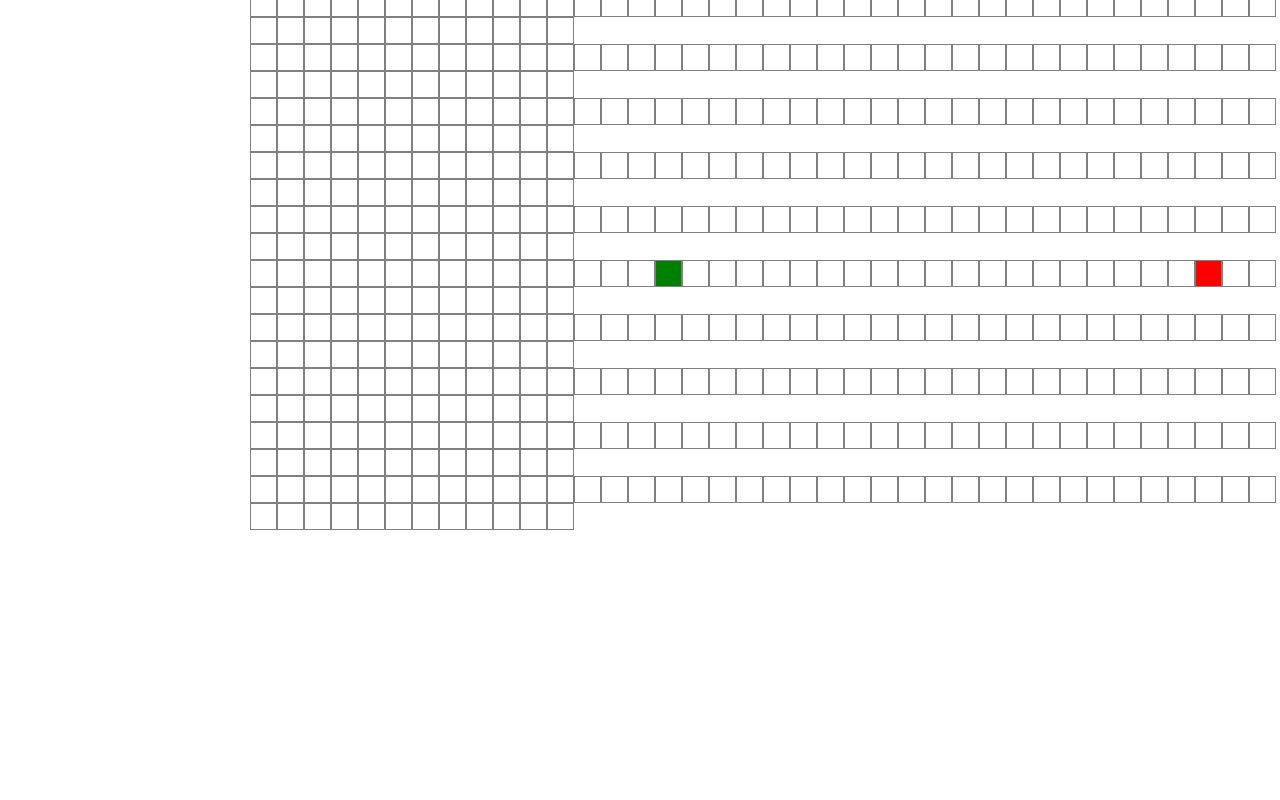
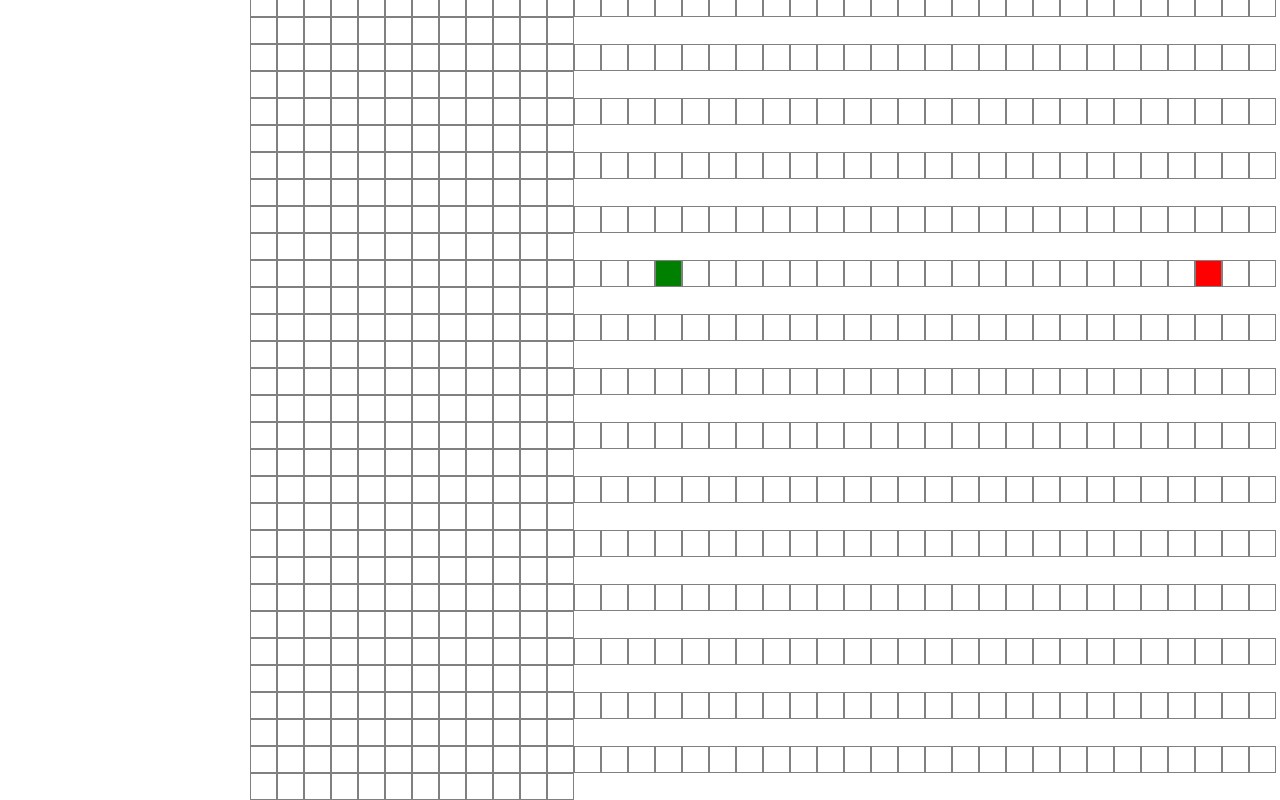
Before and after one commit to Kiyeo/pathfinding-visualiser, a React (Create React App) app: page / in a window 1280 px wide. Shown: the part 552-1352 px from the top of the page. Before the commit the page ends 1082 px from the top, so only its background shows below. Built offline with nearby package versions, Linux system fonts and the light colour scheme.

Commit message:
Use array of refs to reference each node

```diff
--- a/src/algorithms/dijkstra.js
+++ b/src/algorithms/dijkstra.js
@@ -3,20 +3,20 @@
 // previous node, effectively allowing us to compute the shortest path
 // by backtracking from the finish node.
 export function dijkstra(grid, startNode, finishNode) {
-  const visitedNodesInOrder = [];
+  const visitedNodes = [];
   startNode.distance = 0;
   const unvisitedNodes = getAllNodes(grid);
-  while (!!unvisitedNodes.length) {
+  while (true) {
     sortNodesByDistance(unvisitedNodes);
     const closestNode = unvisitedNodes.shift();
     // If we encounter a wall, we skip it.
     if (closestNode.isWall) continue;
     // If the closest node is at a distance of infinity,
     // we must be trapped and should therefore stop.
-    if (closestNode.distance === Infinity) return visitedNodesInOrder;
+    if (closestNode.distance === Infinity) return visitedNodes;
     closestNode.isVisited = true;
-    visitedNodesInOrder.push(closestNode);
-    if (closestNode === finishNode) return visitedNodesInOrder;
+    visitedNodes.push(closestNode);
+    if (closestNode === finishNode) return visitedNodes;
     updateUnvisitedNeighbors(closestNode, grid);
   }
 }
--- a/src/pathfinding/Node/Node.jsx
+++ b/src/pathfinding/Node/Node.jsx
@@ -1,10 +1,14 @@
-import React from "react";
+import React, { forwardRef } from "react";
 import "./Node.css";
 
-export default function Node(props) {
+export default forwardRef((props, ref) => {
   const { row, col, isStart, isFinish } = props;
   const extraClassName = isFinish ? "node-finish" : isStart ? "node-start" : "";
   return (
-    <div id={`node-${row}-${col}`} className={`node ${extraClassName}`}></div>
+    <div
+      id={`node-${row}-${col}`}
+      ref={ref}
+      className={`node ${extraClassName}`}
+    ></div>
   );
-}
+});
--- a/src/pathfinding/grid.jsx
+++ b/src/pathfinding/grid.jsx
@@ -1,4 +1,4 @@
-import React, { useState, useEffect } from "react";
+import React, { useState, useEffect, useRef } from "react";
 import Node from "./Node/Node.jsx";
 import {
   getNodesInShortestPathOrder,
@@ -12,10 +12,11 @@ const FINISH_NODE_COL = 35;
 
 export default function Grid() {
   const [grid, setGrid] = useState([]);
+  const nodeRefArray = useRef([]);
 
   useEffect(() => {
     const grid = [];
-    for (let row = 0; row < 15; row++) {
+    for (let row = 0; row < 20; row++) {
       const currentRow = [];
       for (let col = 0; col < 50; col++) {
         currentRow.push(createNode(row, col));
@@ -35,8 +36,10 @@ export default function Grid() {
       }
       setTimeout(() => {
         const node = visitedNodesInOrder[i];
-        document.getElementById(`node-${node.row}-${node.col}`).className =
+        nodeRefArray.current[`${node.row}-${node.col}`].className =
           "node node-visited";
+        //document.getElementById(`node-${node.row}-${node.col}`).className =
+        //  "node node-visited";
       }, 10 * i);
     }
   };
@@ -45,15 +48,17 @@ export default function Grid() {
     for (let i = 0; i < nodesInShortestPathOrder.length; i++) {
       setTimeout(() => {
         const node = nodesInShortestPathOrder[i];
-        document.getElementById(`node-${node.row}-${node.col}`).className =
+        nodeRefArray.current[`${node.row}-${node.col}`].className =
           "node node-shortest-path";
+        //document.getElementById(`node-${node.row}-${node.col}`).className =
+        //  "node node-shortest-path";
       }, 50 * i);
     }
   };
 
   const visualiseDijkstra = () => {
     const startNode = grid[START_NODE_ROW][START_NODE_COL];
-    const finishNode = grid[FINISH_NODE_ROW][START_NODE_COL];
+    const finishNode = grid[FINISH_NODE_ROW][FINISH_NODE_COL];
     const visitedNodeOrder = dijkstra(grid, startNode, finishNode);
     const nodesInShortestPathOrder = getNodesInShortestPathOrder(finishNode);
     animateDijkstra(visitedNodeOrder, nodesInShortestPathOrder);
@@ -85,6 +90,7 @@ export default function Grid() {
                 return (
                   <Node
                     key={nodeId}
+                    ref={(el) => (nodeRefArray.current[`${row}-${col}`] = el)}
                     row={row}
                     col={col}
                     isStart={isStart}
```
Also changed, not shown: 1 other file (tests, documents, lock files or other folders).
